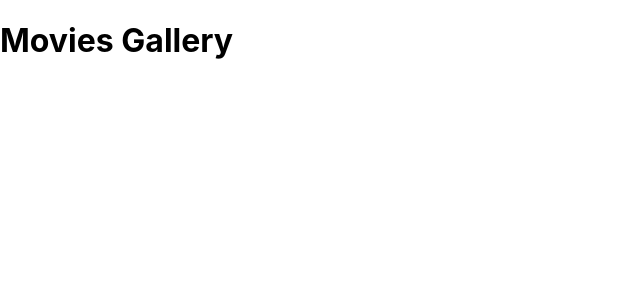
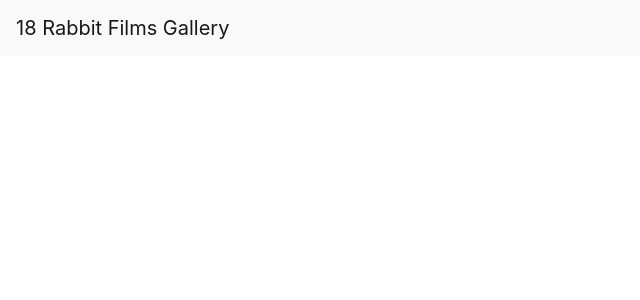
Before and after one commit to lacdo/movies-gallery, a React (Create React App) app in the folder frontend/: page / in a window 1280 px wide. Shown: the top 300 px of the page, without its empty margins (0-640 px from the left). Built offline with nearby package versions, Linux system fonts and the light colour scheme.

Commit message:
another header commit

```diff
--- a/frontend/package.json
+++ b/frontend/package.json
@@ -6,9 +6,11 @@
     "@testing-library/jest-dom": "^5.16.5",
     "@testing-library/react": "^13.4.0",
     "@testing-library/user-event": "^13.5.0",
+    "bootstrap": "^4.5.3",
     "react": "^18.2.0",
+    "react-bootstrap": "^1.4.0",
     "react-dom": "^18.2.0",
-    "react-scripts": "5.0.1",
+    "react-scripts": "^5.0.1",
     "web-vitals": "^2.1.4"
   },
   "scripts": {
--- a/frontend/src/App.js
+++ b/frontend/src/App.js
@@ -1,7 +1,10 @@
+import 'bootstrap/dist/css/bootstrap.min.css';
+import Header from './components/Header';
+
 const App = () => {
   return (
     <div>
-      <h1>Movies Gallery</h1>
+      <Header title="18 Rabbit Films Gallery"/>
     </div>
   );
 }
```
Also changed, not shown: 1 other file (tests, documents, lock files or other folders).
